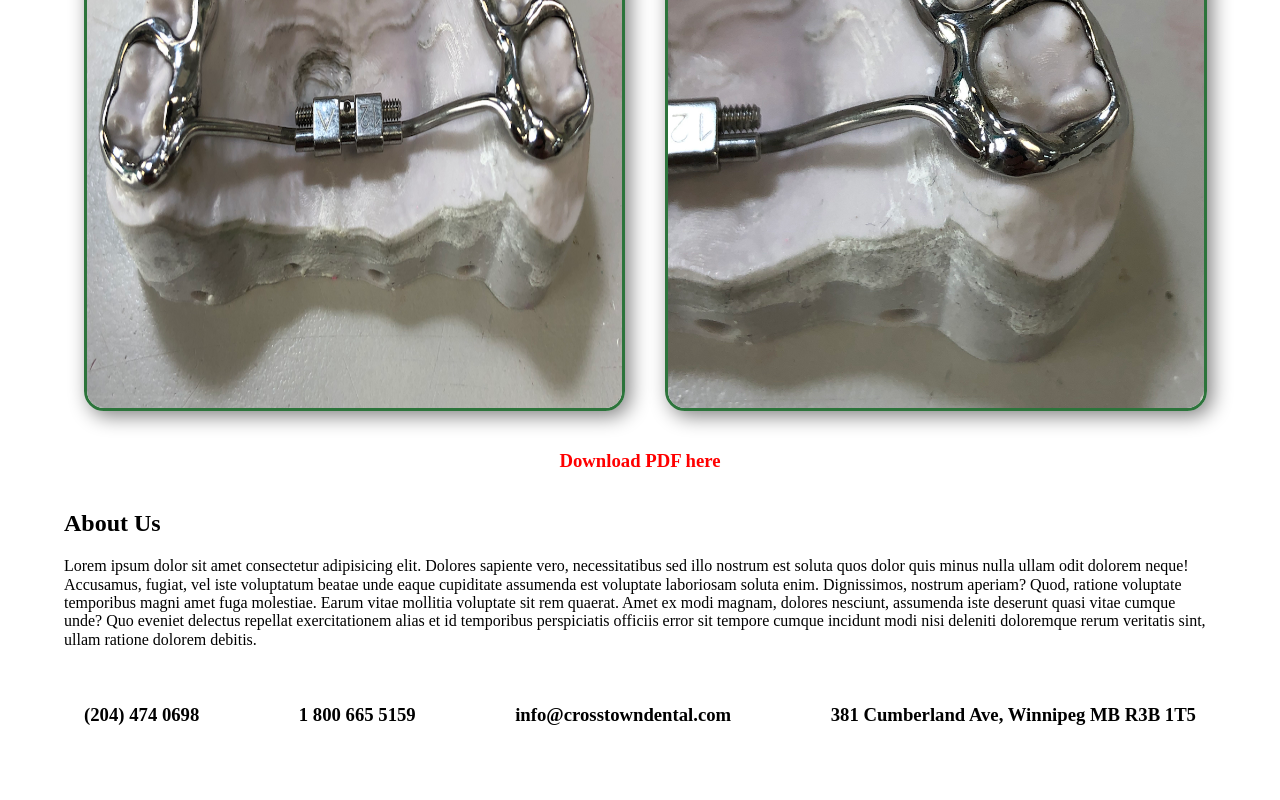
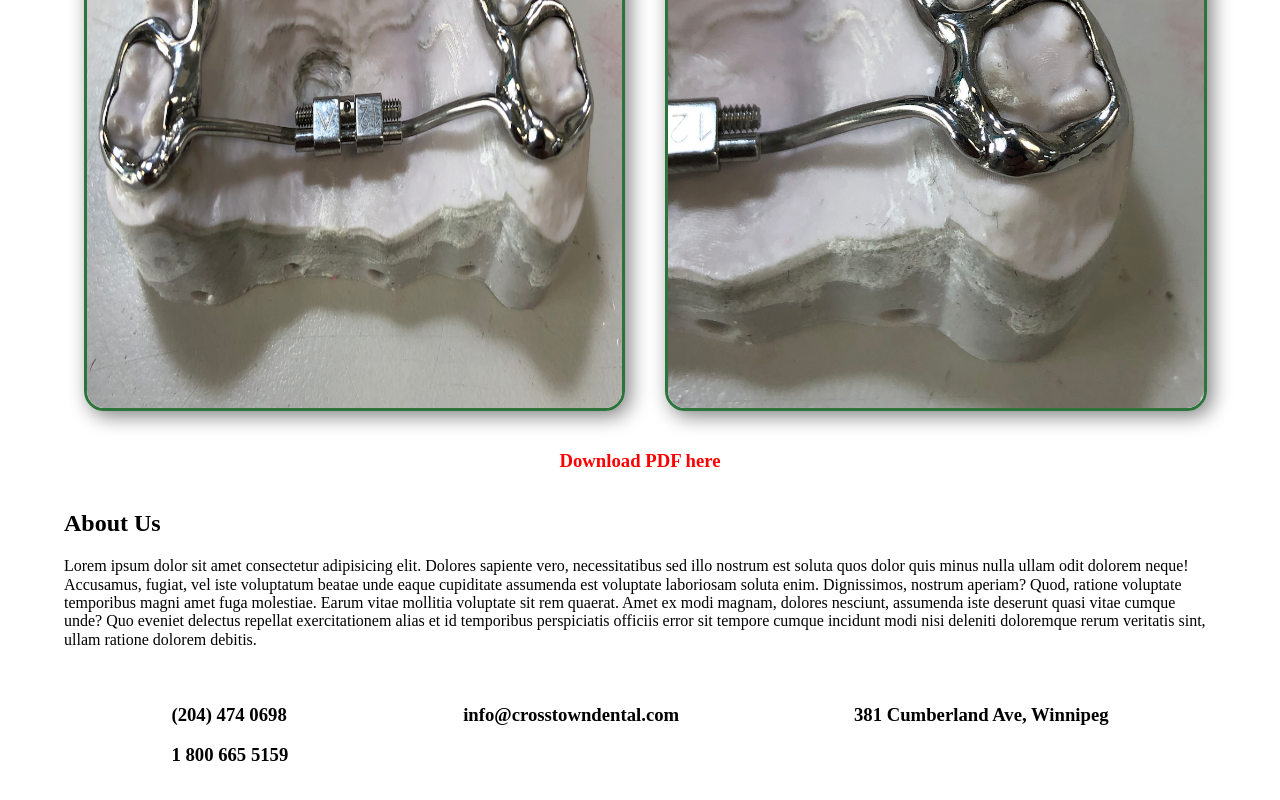
Before and after one commit to MichaelCreighton/fantastic-broccoli, a plain HTML site: page index.html in a window 1280 px wide. Shown: the part 1656-2456 px from the top of the page. Before the commit the page ends 2420 px from the top, so only its background shows below. Drawn offline with Linux system fonts and the light colour scheme.

Commit message:
cleaned up footer

```diff
--- a/index.html
+++ b/index.html
@@ -90,10 +90,12 @@
       </main>
 
       <footer class="foot">
-        <h3>(204) 474 0698</h3>
-        <h3>1 800 665 5159</h3>
+        <div class="phNums">
+          <h3>(204) 474 0698</h3>
+          <h3>1 800 665 5159</h3>
+        </div>
         <h3>info@crosstowndental.com</h3>
-        <h3>381 Cumberland Ave, Winnipeg MB R3B 1T5</h3>
+        <h3>381 Cumberland Ave, Winnipeg</h3>
       </footer>
     </div>
   </body>
--- a/styles.css
+++ b/styles.css
@@ -270,6 +270,6 @@ img {
 }
 .foot {
   display: flex;
-  justify-content: space-between;
+  justify-content: space-around;
   padding: 20px;
 }
```
